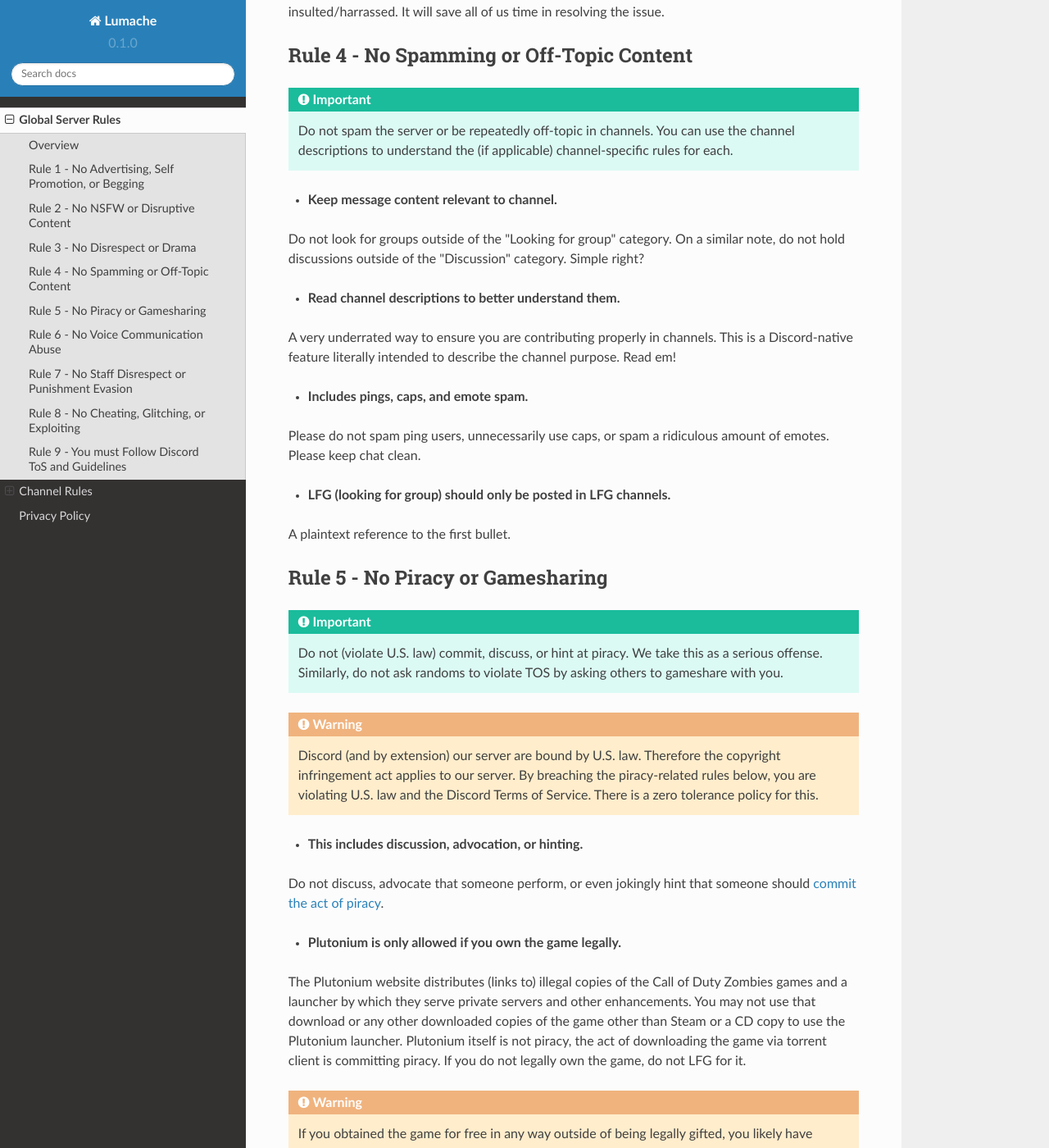
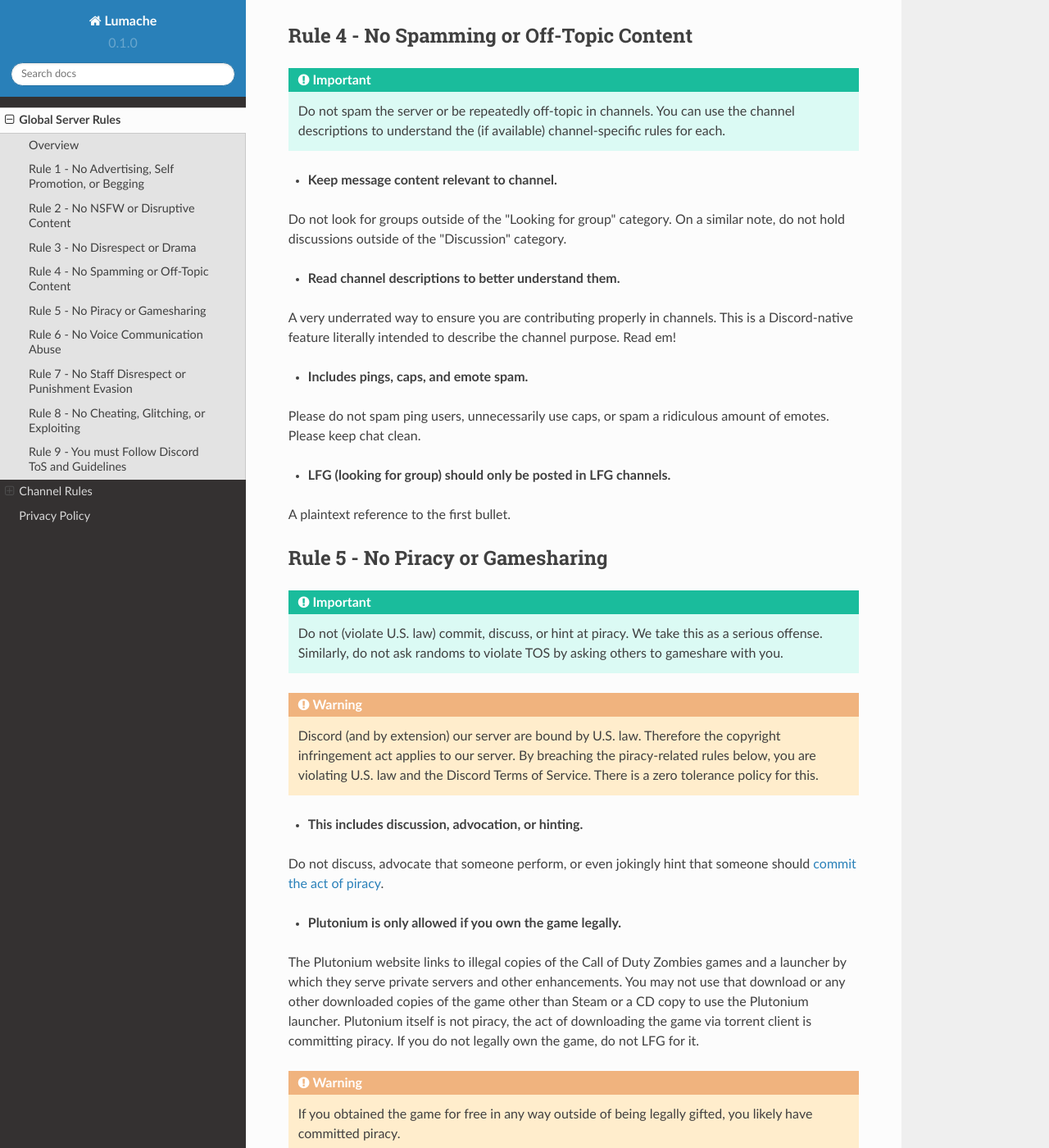
Before and after one commit to EternalllZM/rtd-codz, a Sphinx documentation site: the page built from docs/source/rules.rst, in a window 1280 px wide and 1400 px high, scrolled down 2950 px. Shown: the whole window at 82% size. Built offline with Sphinx 7.4.7 and the Read the Docs theme 2.0.0, drawn with Linux system fonts in a browser that asks for light colours; pages that are not in the unit, such as notebooks, are missing from menus; some of the changed text lies outside the part shown.

Commit message:
Update rules.rst

```diff
--- a/docs/source/rules.rst
+++ b/docs/source/rules.rst
@@ -111,11 +111,11 @@ The smartest thing to do is to simply direct message Modmail that you are being
 Rule 4 - No Spamming or Off-Topic Content
 ------------
 .. important::
-    :ref:`Do not spam the server or be repeatedly off-topic in channels. You can use the channel descriptions to understand the (if applicable) channel-specific rules for each.`
+    :ref:`Do not spam the server or be repeatedly off-topic in channels. You can use the channel descriptions to understand the (if available) channel-specific rules for each.`
 
 - **Keep message content relevant to channel.**
 
-Do not look for groups outside of the \"Looking for group\" category. On a similar note, do not hold discussions outside of the \"Discussion\" category. Simple right?
+Do not look for groups outside of the \"Looking for group\" category. On a similar note, do not hold discussions outside of the \"Discussion\" category.
 
 
 - **Read channel descriptions to better understand them.**
@@ -149,7 +149,7 @@ Do not discuss, advocate that someone perform, or even jokingly hint that someon
 
 - **Plutonium is only allowed if you own the game legally.**
 
-The Plutonium website distributes (links to) illegal copies of the Call of Duty Zombies games and a launcher by which they serve private servers and other enhancements.
+The Plutonium website links to illegal copies of the Call of Duty Zombies games and a launcher by which they serve private servers and other enhancements.
 You may not use that download or any other downloaded copies of the game other than Steam or a CD copy to use the Plutonium launcher.
 Plutonium itself is not piracy, the act of downloading the game via torrent client is committing piracy. If you do not legally own the game, do not LFG for it.
 
@@ -252,7 +251,7 @@ Any glitch or exploit discussion in an \"Looking for Group\" channel is not appr
 
 - **Selling or offering mod menus is an immediate permanent ban.**
 
-You will not be able to appeal your ban should you do this. **Do not** offer or sell mods to people in public or through DMs. You will also receive a Trust and Safety report to Discord.
+You will not be able to appeal your ban should you do this. Do not offer or sell mods to people in public or through DMs. You will also receive a Trust and Safety report to Discord.
 
 
 - **Zero tolerance for cheating. We are here to enjoy Zombies.**
```
Also changed, not shown: other parts of docs/source/rules.rst (+4 -5 lines).
